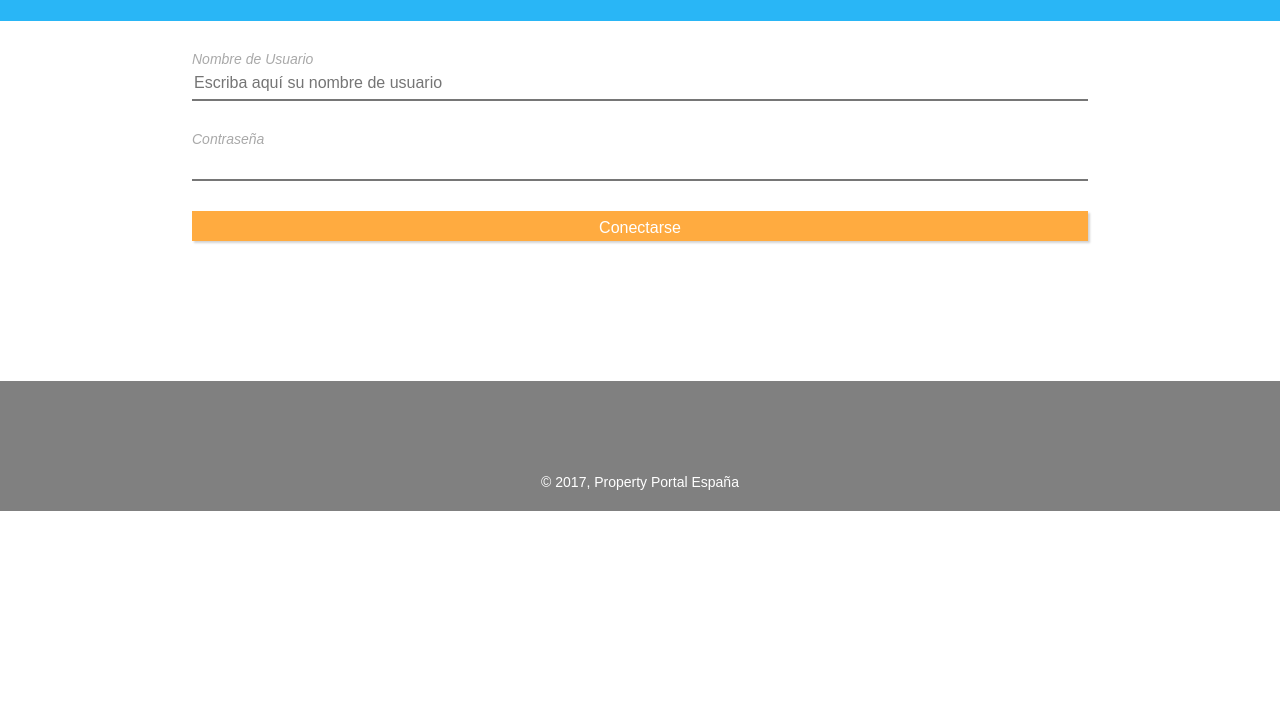
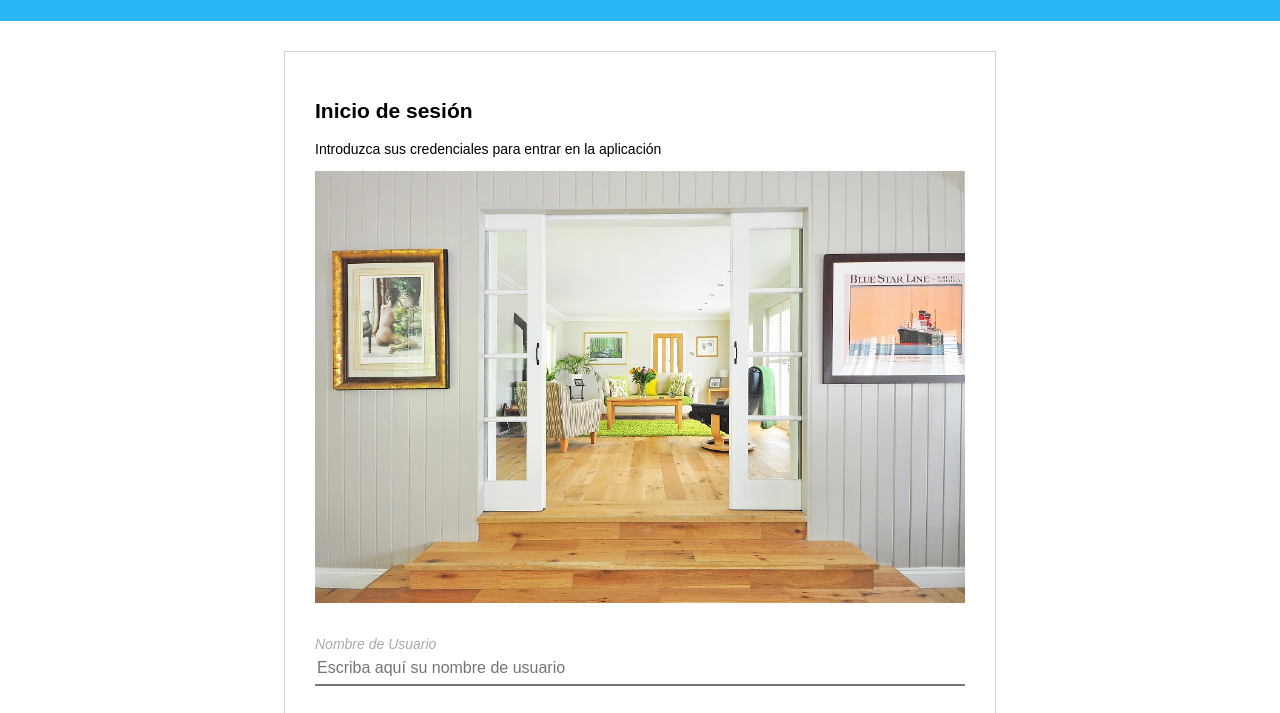
Before and after one commit to denissegomez/gru5web, a website: page src/login/login.html in a window 1280 px wide. Shown: the part 59-772 px from the top of the page. Drawn offline with Linux system fonts and the light colour scheme.

Commit message:
Login and register styles

```diff
--- a/src/login/login.css
+++ b/src/login/login.css
@@ -0,0 +1,9 @@
+.content{
+    display: flex;
+    flex-direction: row;
+}
+
+.content > div {
+    width: 50%;
+    padding: var(--side-margin);
+}
--- a/src/login/login.html
+++ b/src/login/login.html
@@ -19,6 +19,11 @@
         </div>
 
         <div class="content">
+
+            <div class="form-card">
+                <h2>Inicio de sesión</h2>
+                <p>Introduzca sus credenciales para entrar en la aplicación</p>
+                <img src="../images/login.jpeg">
                 <form id="loginForm" action="#" onsubmit="login(); return false;" autocomplete="true">
                     <div>
                         <input type="text" id="username" required placeholder="Escriba aquí su nombre de usuario">
@@ -37,6 +42,8 @@
                 <input type="hidden" id="attempts" value="0">
             </div>
 
+        </div>
+
          <!-- Footer -->
         <div class="footer">
             <div>
--- a/src/register/register.css
+++ b/src/register/register.css
@@ -9,8 +9,3 @@
     width: 50%;
     padding: var(--side-margin);
 }
-
-.register-image img {
-    width: 100%;
-    height: auto;
-}
--- a/src/styles.css
+++ b/src/styles.css
@@ -141,3 +141,15 @@ form [type="submit"]:active {
 .errorMessage {
     color: red;
 }
+
+.form-card {
+    width: 100%;
+    min-width: 650px;
+    margin: 0 auto;
+    border: 1px solid var(--shadow-color);
+    margin-top: var(--side-margin);
+}
+
+.form-card img{
+    width: 100%;
+}
```
Also changed, not shown: src/register/register.html (+3 -7 lines), src/images/login.jpeg (added), 1 other file. Lines whose indentation alone changed are shown as unchanged.
